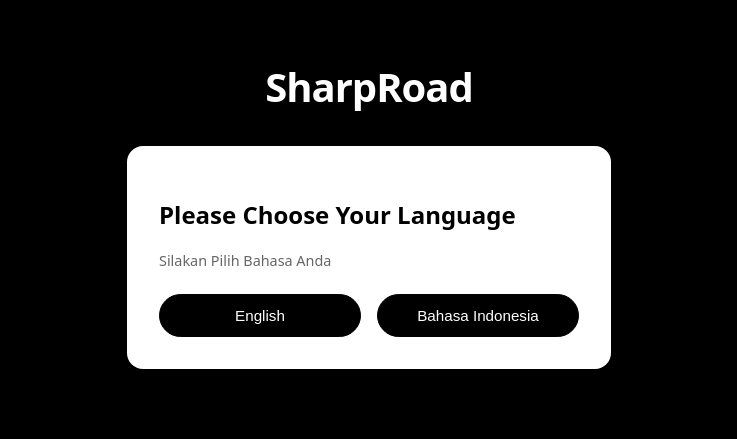
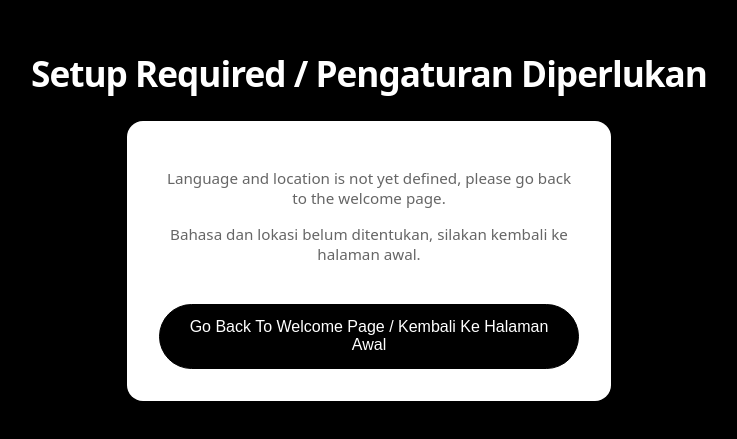
Before and after one commit to StevenAks21/Sharp-Road, a React (Create React App) app in the folder Front-End/: page /login in a window 1280 px wide. Before the commit this address led to /. Shown: the part 219-658 px from the top of the page, without its empty margins (271-1008 px from the left). Built offline with nearby package versions, Linux system fonts and the light colour scheme.

Commit message:
Refactored code for Welcome, Login, App.js, and added styling for RequireSetup.js

```diff
--- a/Front-End/src/App.js
+++ b/Front-End/src/App.js
@@ -15,10 +15,8 @@ function App() {
       <insideContext.Provider value={[insideBuilding, setInsideBuilding]}>
         <Routes>
 
-          {/* ✅ UNGUARDED */}
           <Route path="/" element={<Welcome />} />
 
-          {/* 🔒 GUARDED */}
           <Route
             path="/login"
             element={
--- a/Front-End/src/Guard/RequireSetup.js
+++ b/Front-End/src/Guard/RequireSetup.js
@@ -1,13 +1,59 @@
-import { useContext } from "react";
+import { useContext, useEffect } from "react";
 import { languageContext, insideContext } from "../Contexts";
-import { Navigate } from "react-router-dom";
+import { useNavigate } from "react-router-dom";
+import Style from "../Style/RequireSetup.module.css";
+
+const TEXT = {
+    English: {
+        warning: "Setup Required",
+        message: "Language and location is not yet defined, please go back to the welcome page.",
+        button: "Go Back To Welcome Page"
+    },
+    Indonesian: {
+        warning: "Pengaturan Diperlukan",
+        message: "Bahasa dan lokasi belum ditentukan, silakan kembali ke halaman awal.",
+        button: "Kembali Ke Halaman Awal"
+    }
+};
 
 function RequireSetup({ children }) {
     const [language] = useContext(languageContext);
     const [insideBuilding] = useContext(insideContext);
+    const navigate = useNavigate();
 
-    if (!language || insideBuilding === null) {
-        return <Navigate to="/" replace />;
+    const isBlocked = !language || insideBuilding === null;
+
+    useEffect(() => {
+        if (isBlocked) {
+            document.title =
+                "SharpRoad - Setup Required / Pengaturan Diperlukan";
+        }
+    }, [isBlocked]);
+
+    if (isBlocked) {
+        return (
+            <div className={Style.container}>
+                <h1 className={Style.title}>
+                    {TEXT.English.warning} / {TEXT.Indonesian.warning}
+                </h1>
+
+                <div className={Style.card}>
+                    <p className={Style.subtext}>
+                        {TEXT.English.message}
+                    </p>
+                    <p className={Style.subtext}>
+                        {TEXT.Indonesian.message}
+                    </p>
+
+                    <button
+                        className={Style.primaryButton}
+                        onClick={() => navigate("/")}
+                    >
+                        {TEXT.English.button} / {TEXT.Indonesian.button}
+                    </button>
+                </div>
+            </div>
+        );
     }
 
     return children;
--- a/Front-End/src/Pages/Login.js
+++ b/Front-End/src/Pages/Login.js
@@ -1,6 +1,6 @@
 import { useState, useContext, useEffect } from "react";
 import { languageContext, insideContext } from "../Contexts";
-import { Link, useNavigate } from "react-router-dom";
+import { useNavigate } from "react-router-dom";
 import { handleLogin } from "../Services/Login/auth";
 import Style from "../Style/Login.module.css";
 
@@ -64,25 +64,6 @@ function Login() {
 
     return (
         <div className={Style.container}>
-            {/* -------- Guard -------- */}
-            {(!language || insideBuilding === null) && (
-                <>
-                    <h2 className={Style.title}>
-                        Location & Language Required
-                    </h2>
-
-                    <div className={Style.helperCard}>
-                        <h2>{TEXT.English.missingLine1}</h2>
-                        <h2>{TEXT.Indonesian.missingLine1}</h2>
-
-                        <Link className={Style.link} to="/">
-                            <button className={Style.helperButton}>
-                                {TEXT.English.back}
-                            </button>
-                        </Link>
-                    </div>
-                </>
-            )}
 
             {language && insideBuilding !== null && (
                 <>
--- a/Front-End/src/Pages/Welcome.js
+++ b/Front-End/src/Pages/Welcome.js
@@ -1,4 +1,4 @@
-import { useContext } from "react";
+import { useContext, useEffect } from "react";
 import { insideContext, languageContext } from "../Contexts";
 import { Link } from "react-router-dom";
 import styles from "../Style/Welcome.module.css";
@@ -104,6 +104,9 @@ function Welcome() {
     const [language, setLanguage] = useContext(languageContext);
 
     const text = language ? TEXT[language] : null;
+    useEffect(() => {
+        document.title = "SharpRoad - Welcome";
+    })
 
     return (
         <div className={styles.container}>
--- /dev/null
+++ b/Front-End/src/Style/RequireSetup.module.css
@@ -0,0 +1,58 @@
+.container {
+    min-height: 100vh;
+    background-color: #000000;
+    color: #ffffff;
+    display: flex;
+    flex-direction: column;
+    align-items: center;
+    justify-content: center;
+    font-family: system-ui, -apple-system, BlinkMacSystemFont, sans-serif;
+    padding: 2rem;
+}
+
+.title {
+    font-size: 2.2rem;
+    font-weight: 700;
+    letter-spacing: -1px;
+    margin-bottom: 1.5rem;
+    color: #ffffff;
+    text-align: center;
+}
+
+.card {
+    width: 100%;
+    max-width: 420px;
+    background: #ffffff;
+    color: #000000;
+    border-radius: 16px;
+    padding: 2rem;
+    text-align: center;
+}
+
+.subtext {
+    font-size: 0.95rem;
+    color: #666;
+    margin-bottom: 1rem;
+}
+
+.primaryButton {
+    margin-top: 1.5rem;
+    width: 100%;
+    padding: 0.85rem;
+    background: #000000;
+    color: #ffffff;
+    border: 1px solid #000000;
+    border-radius: 999px;
+    font-size: 1rem;
+    cursor: pointer;
+    transition:
+        background-color 0.2s ease,
+        color 0.2s ease,
+        transform 0.15s ease;
+}
+
+.primaryButton:hover {
+    background: #ffffff;
+    color: #000000;
+    transform: translateY(-2px);
+}
```
